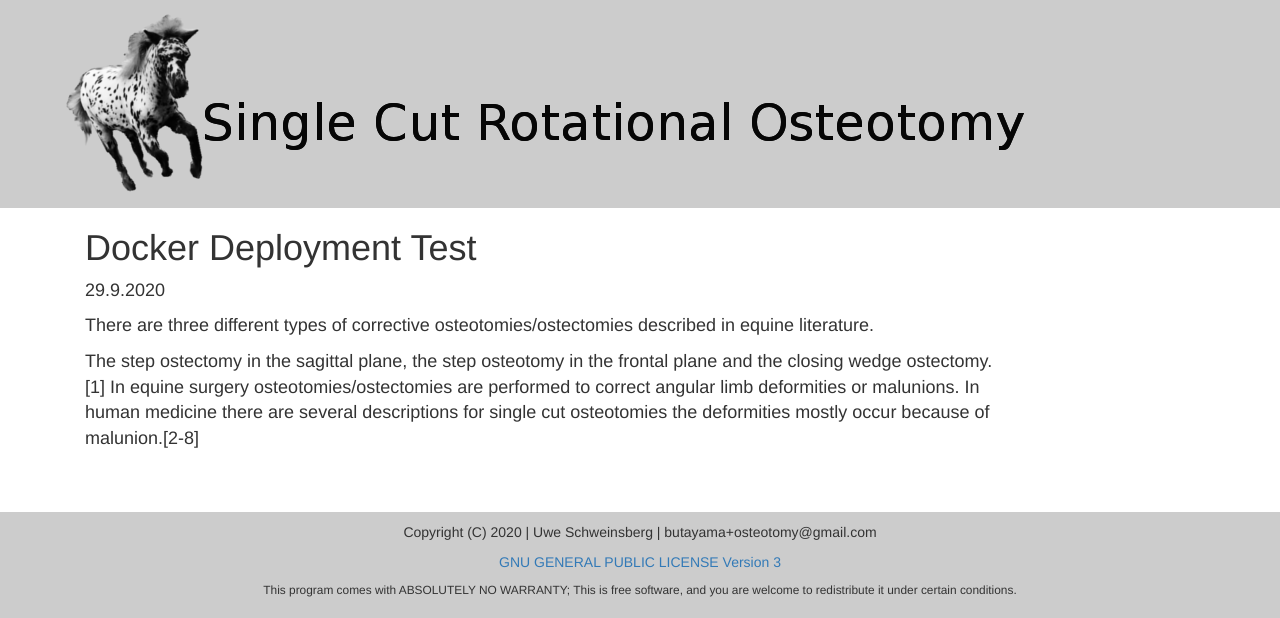
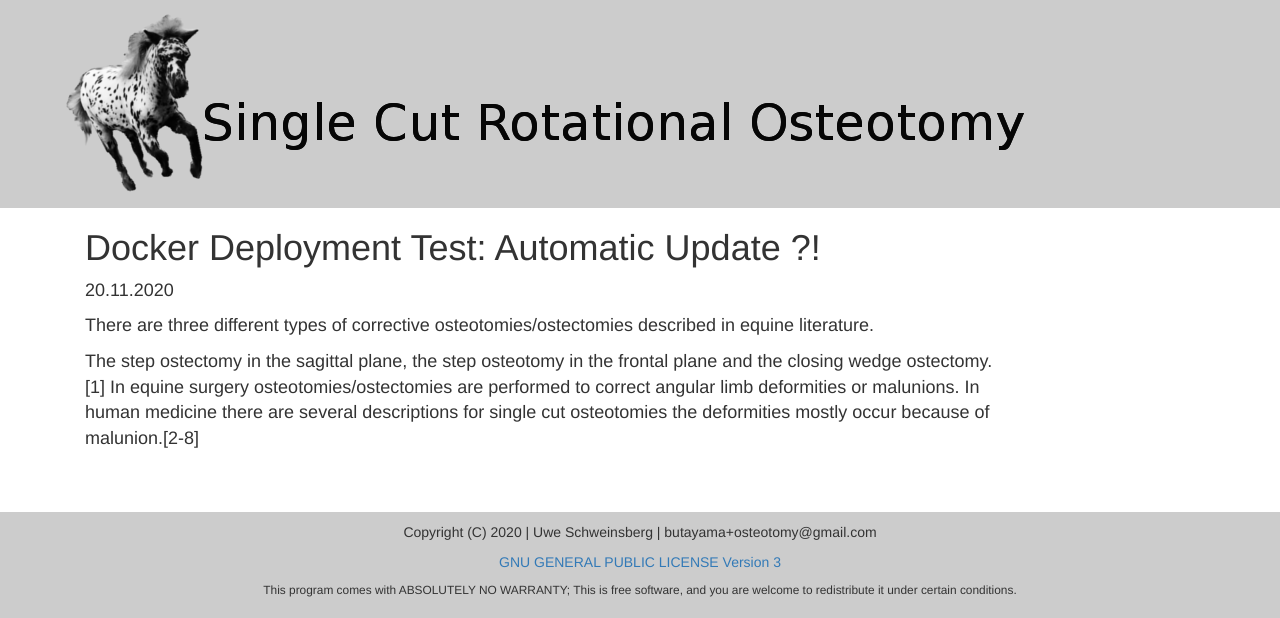
Before and after one commit to butayama/osteotomy_docker, a Flask app: template app/templates/index.html in a window 1280 px wide. Shown: the top 618 px of the page. Run offline with Flask 2, Linux system fonts and the light colour scheme; the template is opened without the code that fills it, so the values that code supplies are empty; some libraries are stand-ins or nearby versions.

Commit message:
new branch hp P8 Windows: Docker_deploy_20.11.20

```diff
--- a/app/templates/index.html
+++ b/app/templates/index.html
@@ -5,11 +5,11 @@
 
     <div class="hero">
         <h1>
-            Docker Deployment Test
+            Docker Deployment Test: Automatic Update ?!
         </h1>
 
 <p>
-29.9.2020
+20.11.2020
 </p>
 <p>There are three different types of corrective osteotomies/ostectomies described in equine literature. </p>
 
```
